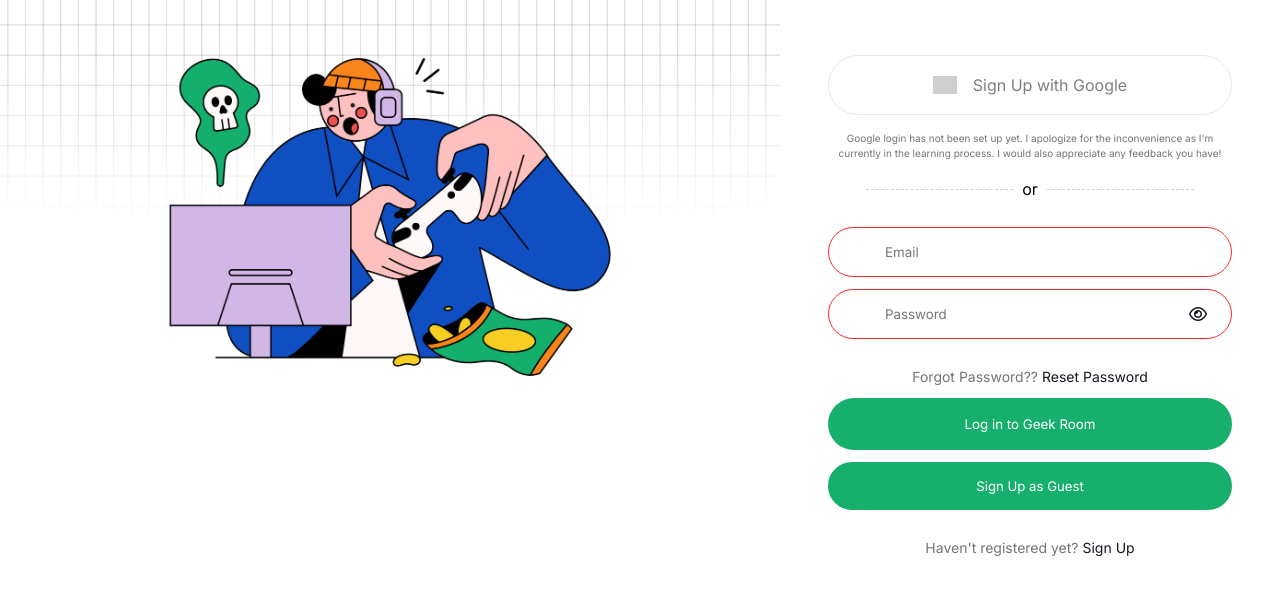
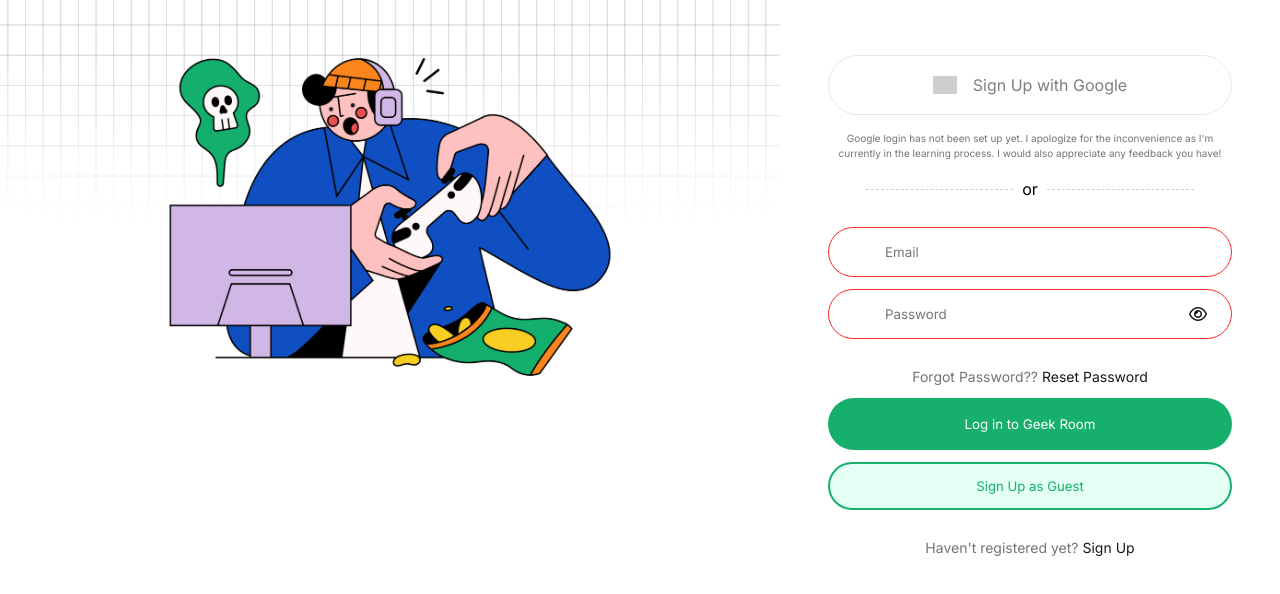
Before and after one commit to rajveeerr/GR-Task-1, a plain HTML site: page login.html in a window 1280 px wide. In both pictures the pointer is over the element "Sign Up as Guest". Shown: the part 220-814 px from the top of the page. Drawn offline with nearby package versions, Linux system fonts and the light colour scheme; grey boxes are pictures that could not be loaded.

Commit message:
Fixed the hover eff

```diff
--- a/style.css
+++ b/style.css
@@ -257,6 +257,7 @@
     background-color: #16af6c;
     border: none;
     width: 100%;
+    transition: background-color 0.4s ease, color 0.4s ease;
 }
 
 .guest{
@@ -266,10 +267,11 @@
     line-height: 1rem;
     font-size: .825rem;
     width: 100%;
+    transition: background-color 0.4s ease, color 0.4s ease;
 }
 .guest:hover{
-    color: #fff;
-    background-color: #16af6c;
+    /* color: #fff; */
+    background-color: #dbffefba;
 
 }
 
```
Also changed, not shown: 1 other file.
